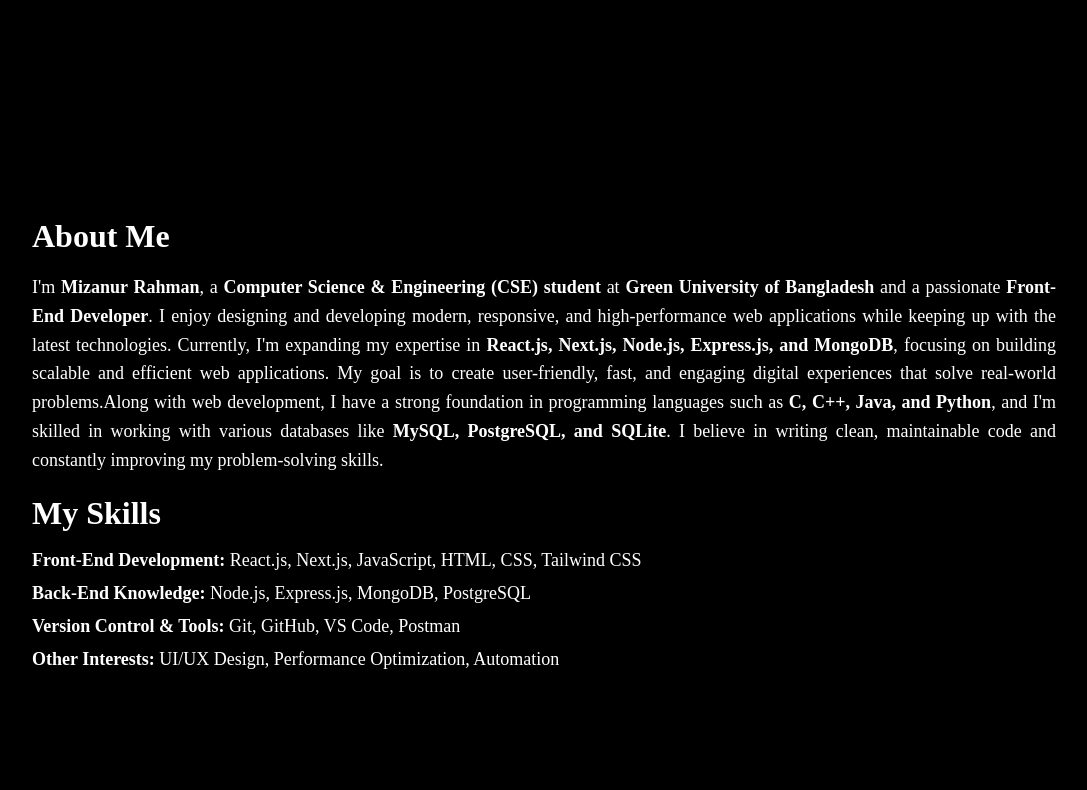
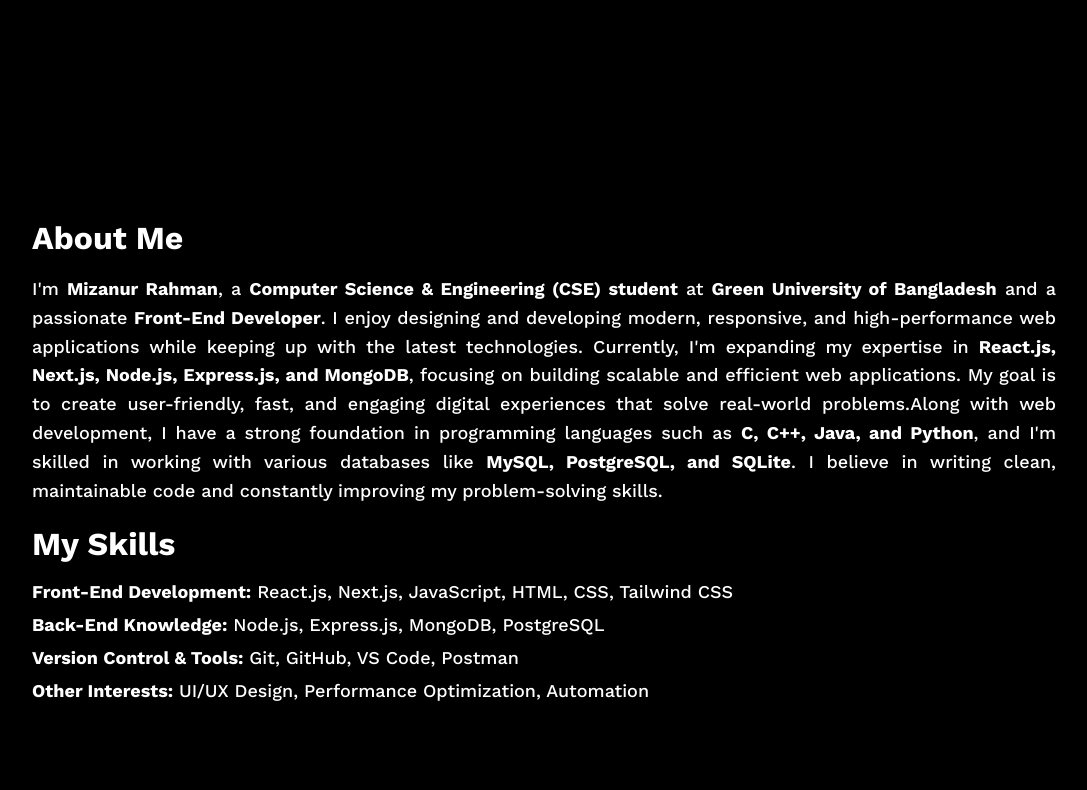
Before and after one commit to MHMIZAN09/porfolio-using-html-css, a plain HTML site: page index.html in a window 1280 px wide. Shown: the part 639-1429 px from the top of the page, without its empty margins (96-1183 px from the left). Drawn offline with nearby package versions, Linux system fonts and the light colour scheme.

Commit message:
font family add

```diff
--- a/index.html
+++ b/index.html
@@ -13,13 +13,6 @@
     <!-- css style file link  -->
     <link rel="stylesheet" href="style/style.css" />
 
-    <!-- google font add  -->
-    <link rel="preconnect" href="https://fonts.googleapis.com" />
-    <link rel="preconnect" href="https://fonts.gstatic.com" crossorigin />
-    <link
-      href="https://fonts.googleapis.com/css2?family=Work+Sans:ital,wght@0,100..900;1,100..900&display=swap"
-      rel="stylesheet"
-    />
   </head>
   <body>
     <header class="container">
--- a/style/style.css
+++ b/style/style.css
@@ -1,3 +1,4 @@
+@import url('https://fonts.googleapis.com/css2?family=Fira+Code:wght@300..700&family=Work+Sans:ital,wght@0,100..900;1,100..900&display=swap');
 * {
   margin: 0px;
   padding: 0px;
@@ -5,6 +6,7 @@
 body {
   background-color: #000000;
   color: #ffffff;
+  font-family: 'Work Sans', serif;
 }
 
 .container {
```
